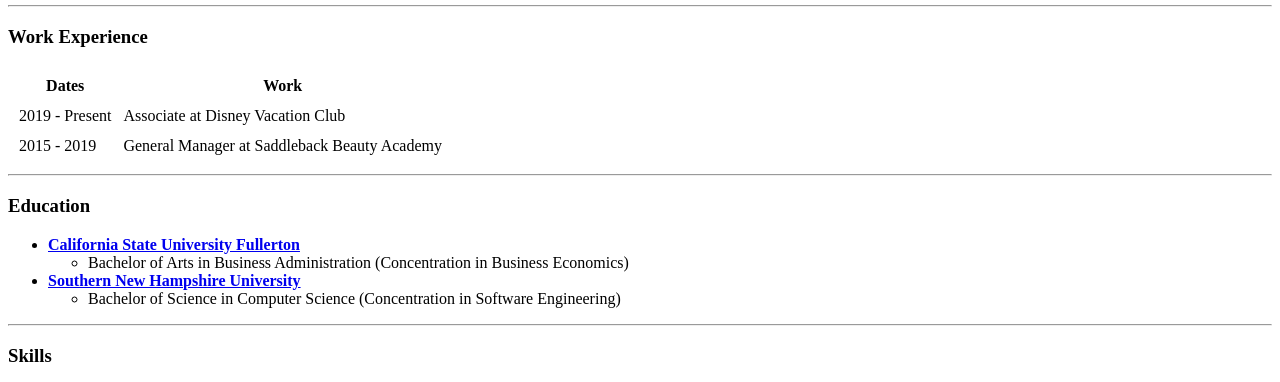
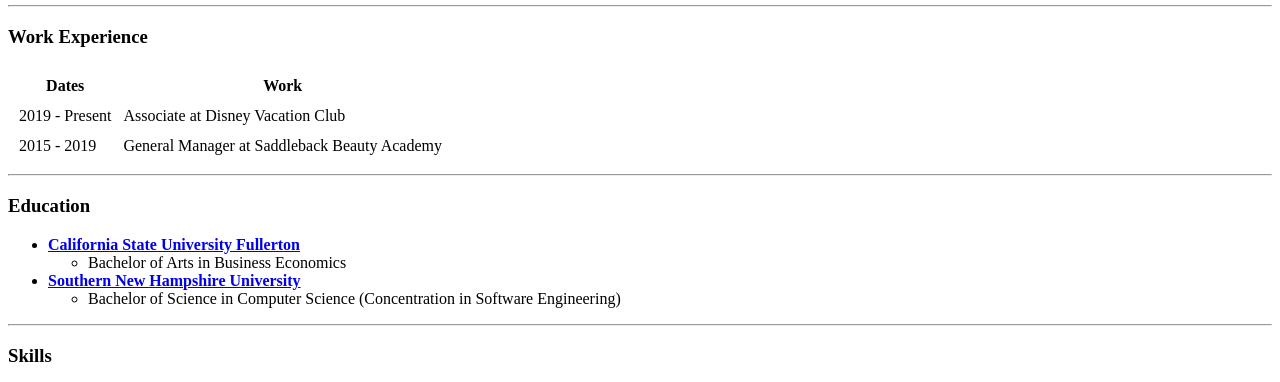
Before and after one commit to kanodon/cv, a plain HTML site: page index.html in a window 1280 px wide. Shown: the part 357-739 px from the top of the page. Drawn offline with Linux system fonts and the light colour scheme.

Commit message:
Update index.html

```diff
--- a/index.html
+++ b/index.html
@@ -40,7 +40,7 @@
   <ul>
     <li><strong><a href="http://www.fullerton.edu/">California State University Fullerton</a></strong></li>
     <ul>
-      <li>Bachelor of Arts in Business Administration (Concentration in Business Economics)</li>
+      <li>Bachelor of Arts in Business Economics</li>
     </ul>
     <li><strong><a href="http://www.snhu.edu/">Southern New Hampshire University</a></strong></li>
     <ul>
```
